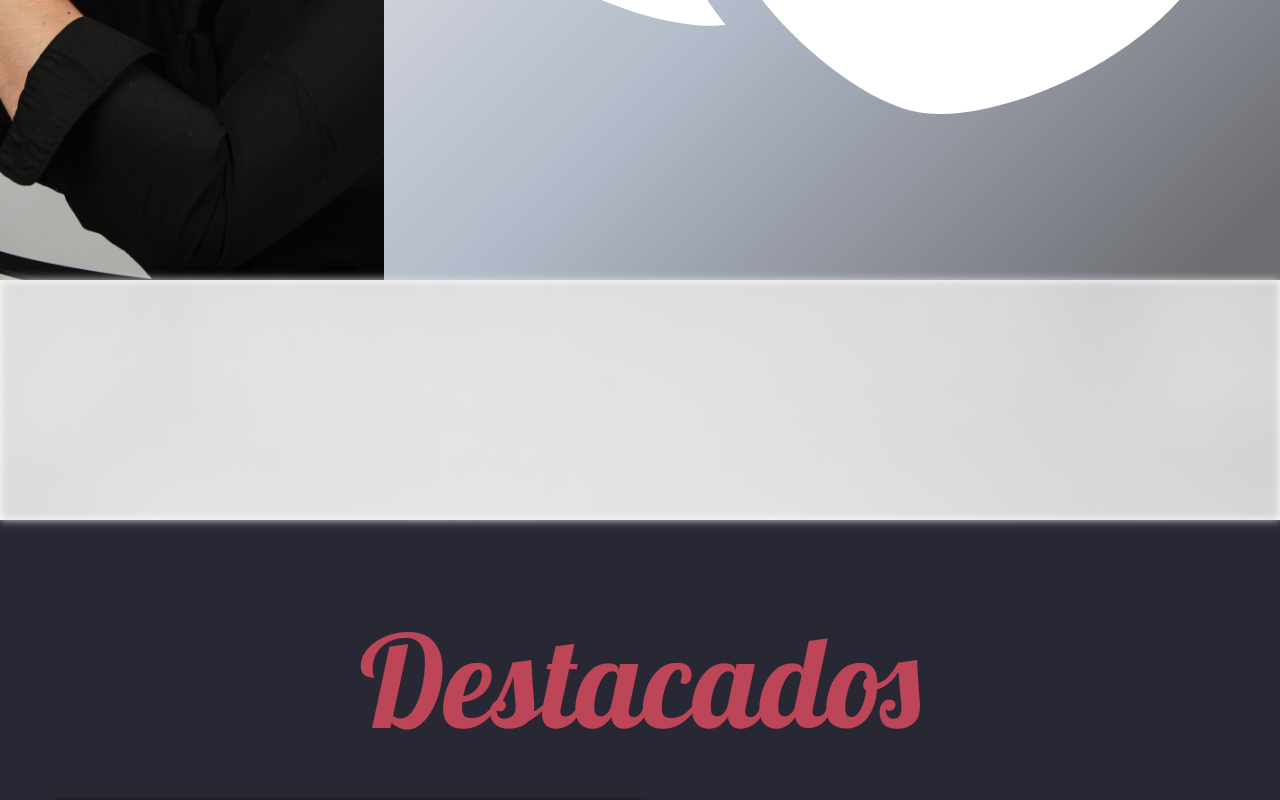
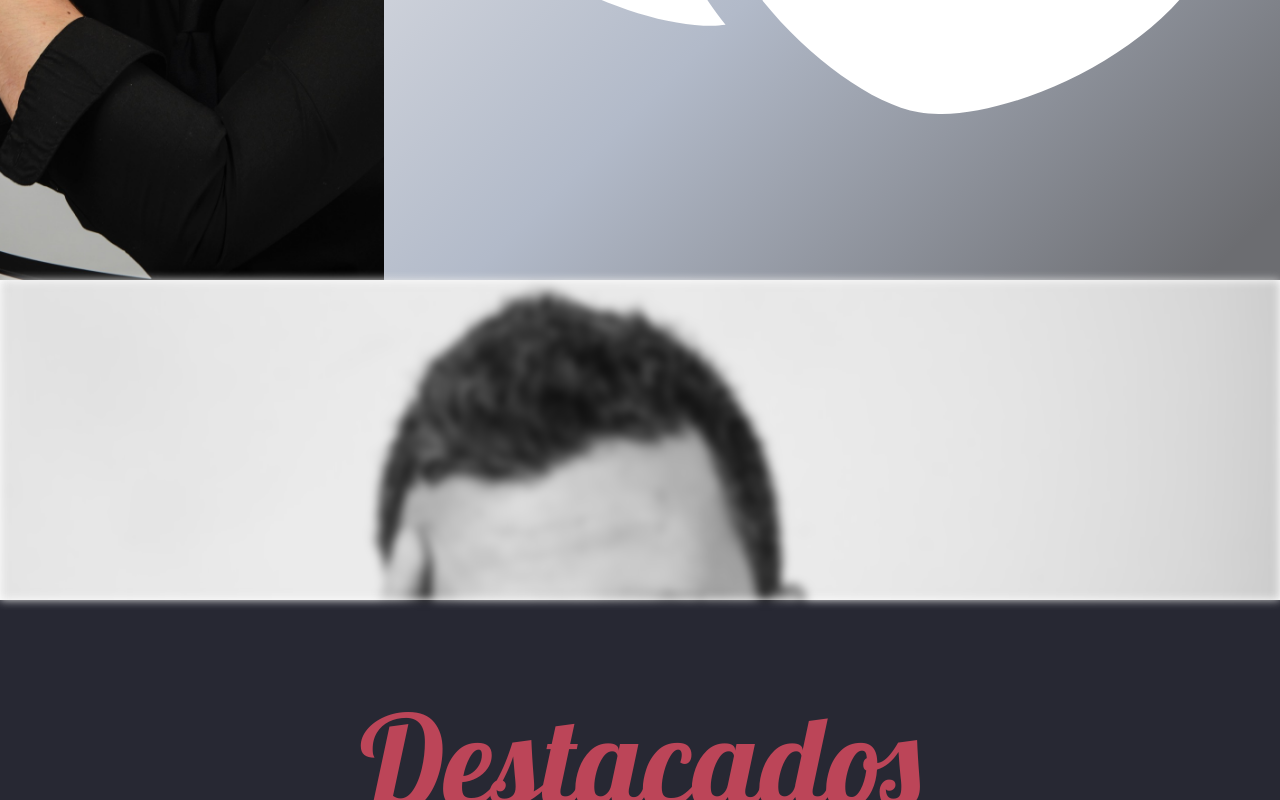
Before and after one commit to LucasTurco92/PabloPoseLanding, a Next.js app: page / in a window 1280 px wide. Shown: the part 1800-2600 px from the top of the page. Built offline with nearby package versions, Linux system fonts and the light colour scheme; a web font is replaced by a local one.

Commit message:
details fixed of separator

```diff
--- a/components/second-section/second-section.module.scss
+++ b/components/second-section/second-section.module.scss
@@ -1,6 +1,6 @@
 .separator {
     background-image: url("/second/separator.jpeg");
-    height: 30vh;
+    height: 40vh;
     filter: blur(5px);
 }
 
@@ -117,7 +117,6 @@
         background: var(--grey);
         height: 100%;
         width: 100%;
-        max-width: 1920px;
         display: flex;
     }
     .imgAbout2 {
--- a/components/separator/separator.component.jsx
+++ b/components/separator/separator.component.jsx
@@ -1,6 +1,6 @@
 import React from 'react';
 import Styles from './separator.module.scss';
 
-const Separator = ({style}) =>(<div className={`${Styles.imgIntro} ${style}` } />)
+const Separator = ({style}) =>(<div className={`${Styles.separator} ${style}` } />)
 
 export default Separator;
--- a/components/separator/separator.module.scss
+++ b/components/separator/separator.module.scss
@@ -1,4 +1,4 @@
-.imgIntro {
+.separator {
     background-size: cover;
     background-attachment: fixed, fixed;
     background-position: top;
@@ -7,8 +7,14 @@
 }
 
 @media (min-width: 720px) {
-    .imgIntro {
+    .separator {
         height: 30vh;
         filter: blur(5px);
     }
 }
+
+@media (min-width: 1000px) {
+    .separator {
+        background-position: 50% 30%;
+    }
+}
```
